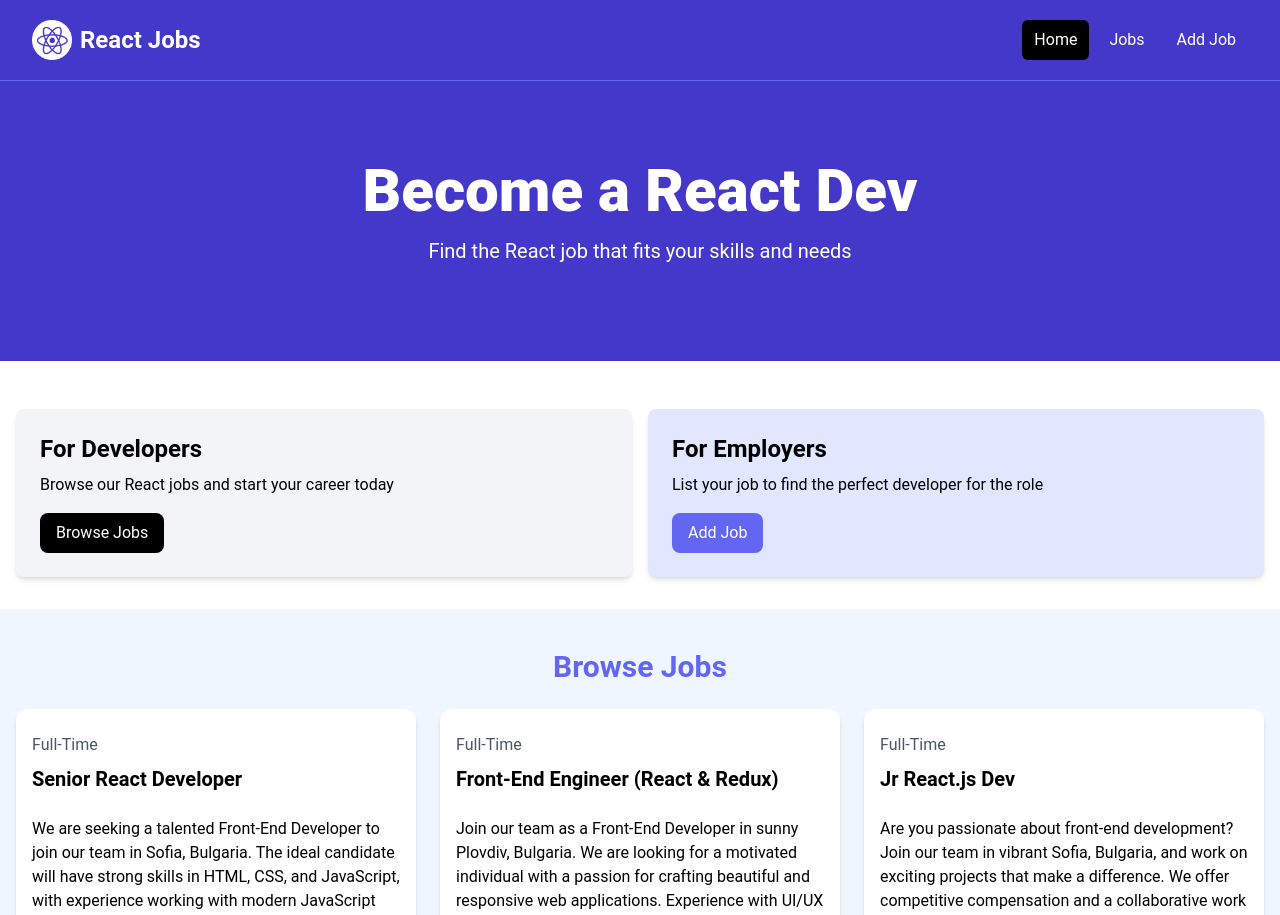
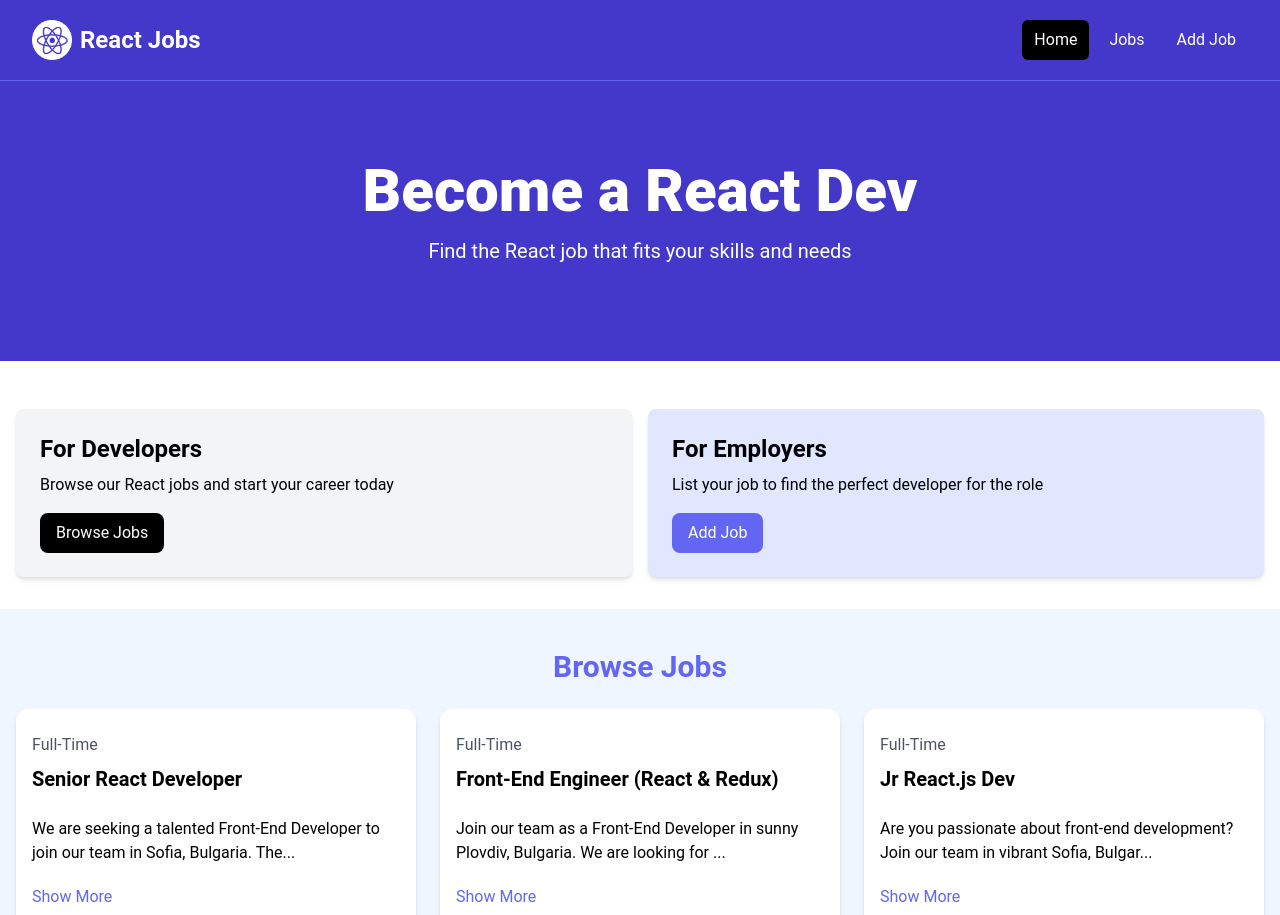
Before and after one commit to kachamachkov/React-Job-Board, a React (Vite) app in the folder client/: page / in a window 1280 px wide. Shown: the top 915 px of the page. Built offline with nearby package versions, Linux system fonts and the light colour scheme.

Commit message:
Add description state and onclick event to toggle visibility

```diff
--- a/client/src/components/JobListing.jsx
+++ b/client/src/components/JobListing.jsx
@@ -1,4 +1,14 @@
+import { useState } from "react";
+
 const JobListing = ({ job }) => {
+  const [showFullDescription, setShowFullDescription] = useState(false);
+
+  let description = job.description;
+
+  if (!showFullDescription) {
+    description = description.substring(0, 86) + '...';
+  }
+
   return (
     <div className="bg-white rounded-xl shadow-md relative">
       <div className="p-4">
@@ -12,8 +22,12 @@
         </div>
 
         <div className="mb-5">
-          {job.description}
+          {description}
         </div>
+
+        <button onClick={() => setShowFullDescription(state => !state)} className="text-indigo-500 mb-5 hover:text-indigo-600">
+          {showFullDescription ? 'Show Less' : 'Show More'}
+        </button>
 
         <h3 className="text-indigo-500 mb-2">
           {job.salary}
```
Also changed, not shown: 1 other file (tests, documents, lock files or other folders).
